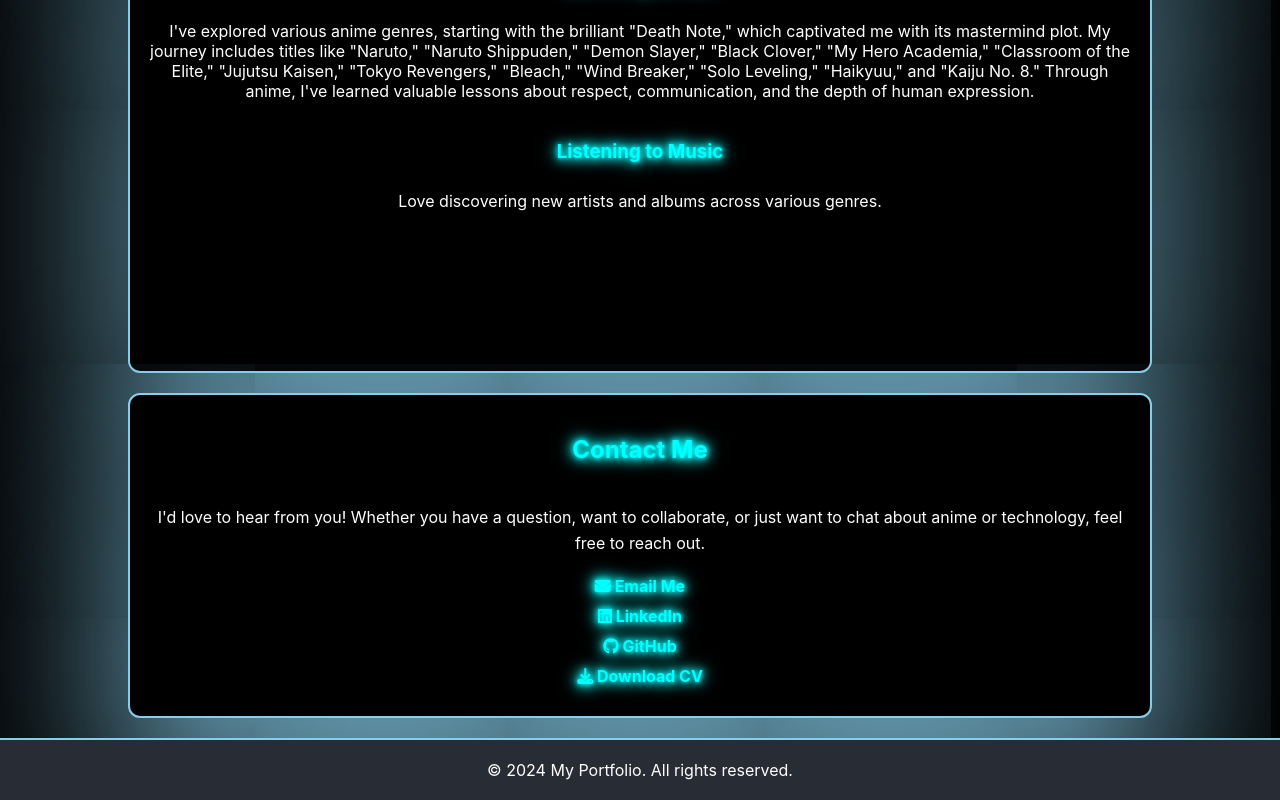
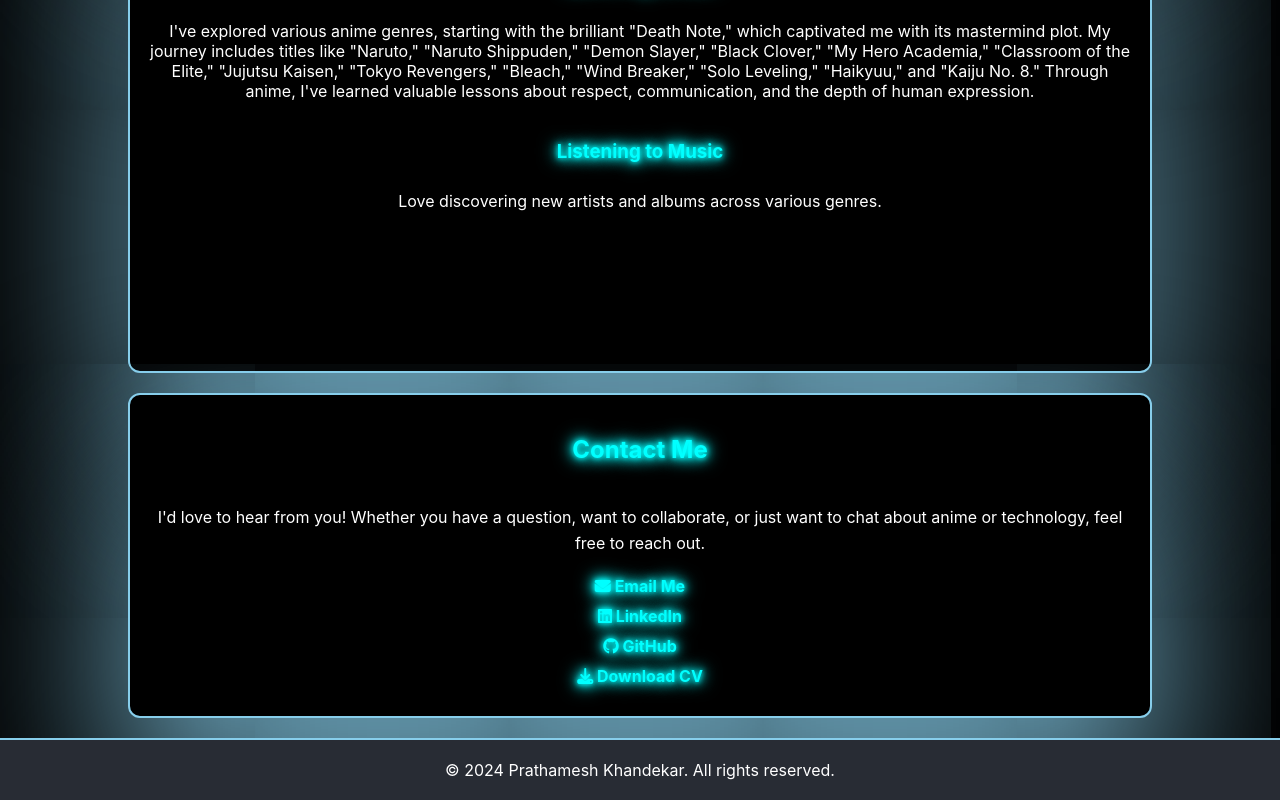
Before and after one commit to flowenol03/Portfolio, a React (Create React App) app: page / in a window 1280 px wide. Shown: the part 2431-3231 px from the top of the page. Built offline with nearby package versions, Linux system fonts and the light colour scheme.

Commit message:
inital commit

```diff
--- a/src/components/Footer.js
+++ b/src/components/Footer.js
@@ -4,7 +4,7 @@
 function Footer() {
   return (
     <footer className="Footer">
-      <p>&copy; {new Date().getFullYear()} My Portfolio. All rights reserved.</p>
+      <p>&copy; {new Date().getFullYear()} Prathamesh Khandekar. All rights reserved.</p>
     </footer>
   );
 }
```
